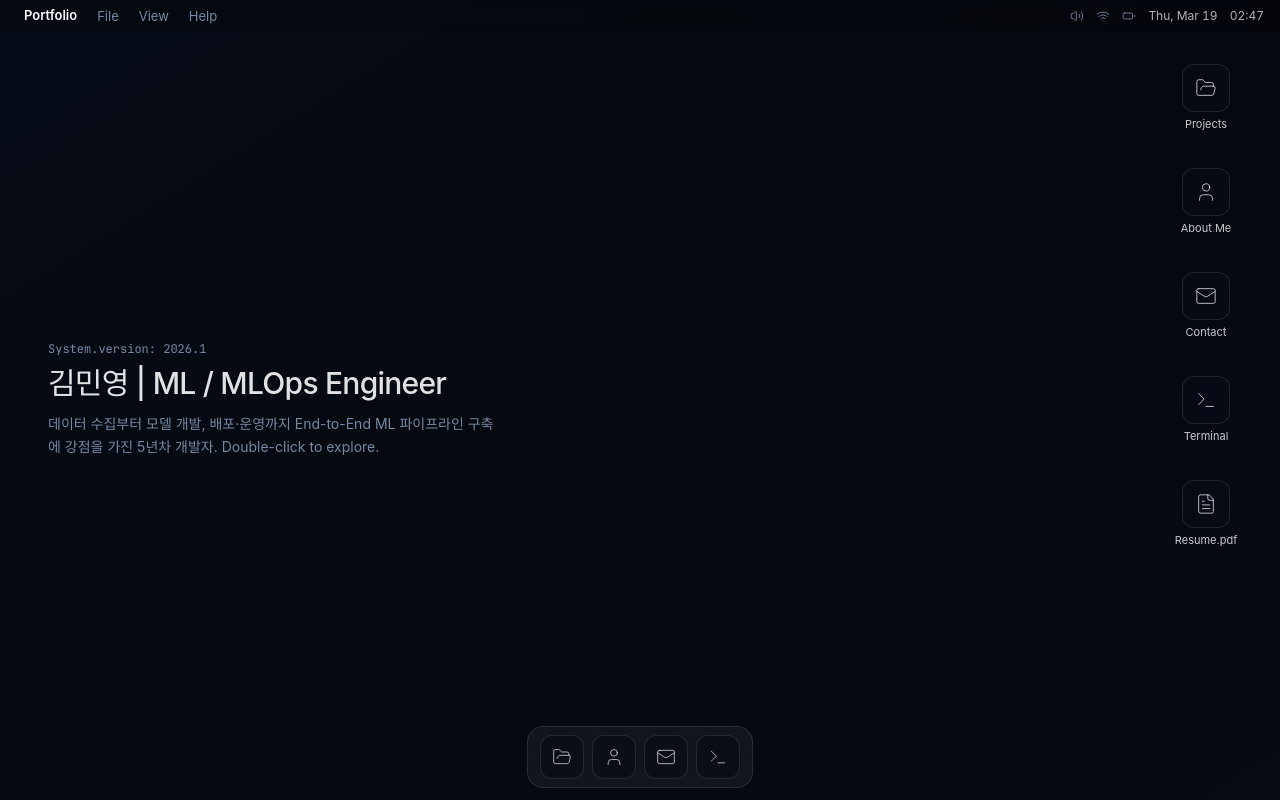
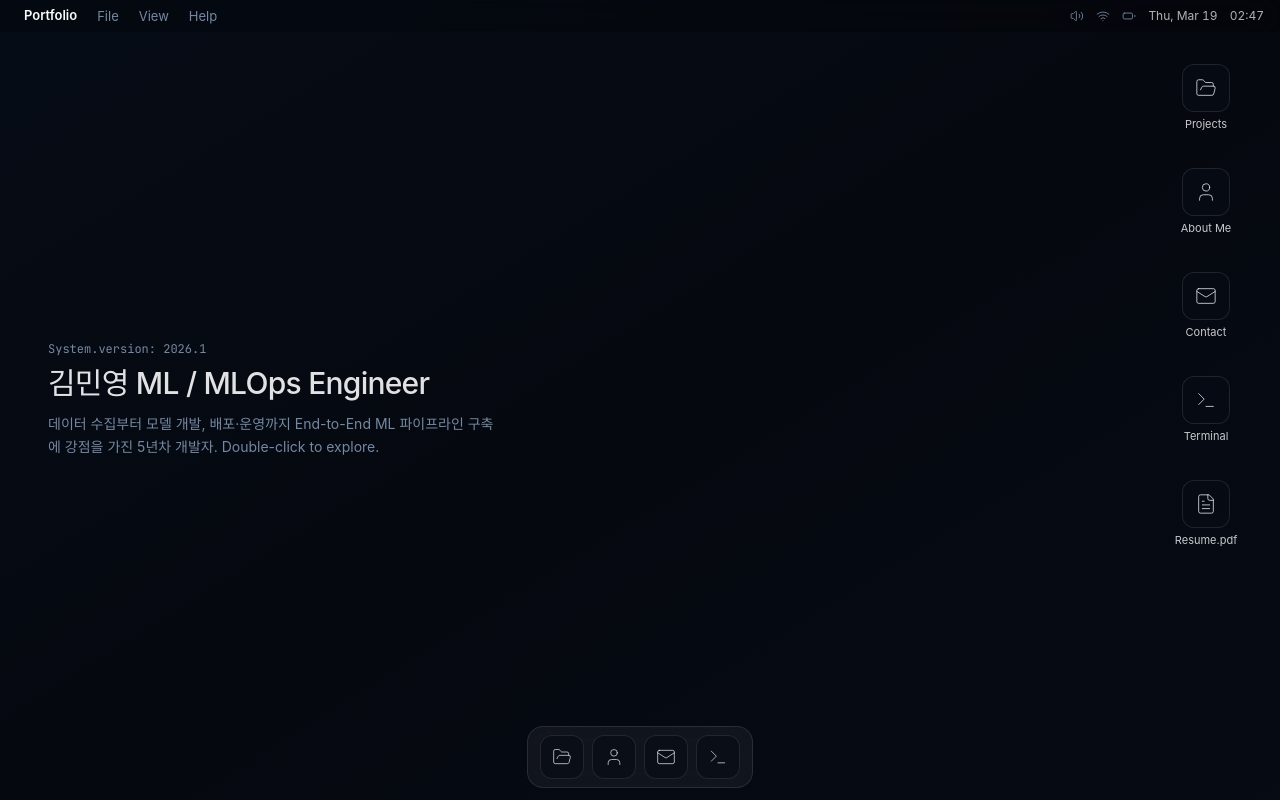
Before and after one commit to my0614/portfolio, a Next.js app: page / in a window 1280 px wide. Built offline with nearby package versions, Linux system fonts and the light colour scheme.

Commit message:
Update hero title text on main page
Co-Authored-By: Claude Sonnet 4.6 <noreply@anthropic.com>

```diff
--- a/app/page.tsx
+++ b/app/page.tsx
@@ -105,7 +105,7 @@ export default function Home() {
           <div className="absolute top-1/2 left-12 -translate-y-1/2 max-w-md">
             <p className="font-mono-code text-xs text-muted-foreground mb-2">System.version: 2026.1</p>
             <h1 className="text-3xl font-medium text-foreground/90 tracking-tight mb-3 text-balance">
-              김민영 | ML / MLOps Engineer
+              김민영 ML / MLOps Engineer
             </h1>
             <p className="text-sm text-muted-foreground leading-relaxed">
               데이터 수집부터 모델 개발, 배포·운영까지 End-to-End ML 파이프라인 구축에 강점을 가진 5년차 개발자. Double-click to explore.
```
